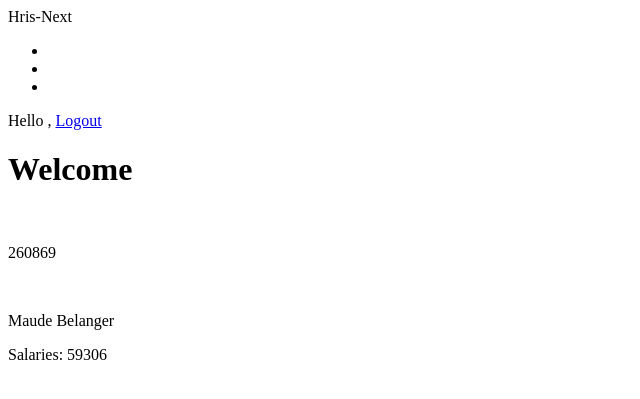
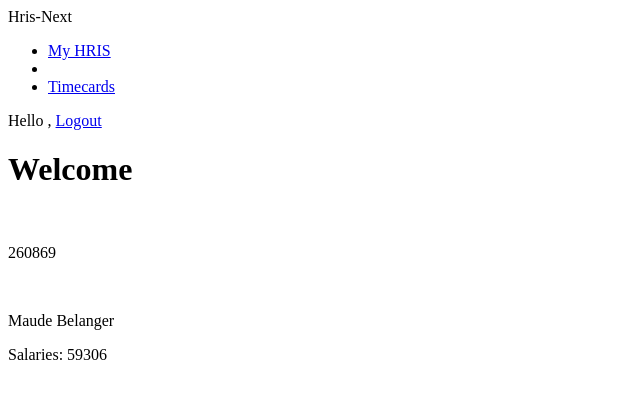
Before and after one commit to hrisnext/hrisnext.github.io, a Django app: page /hris/employee/2 in a window 1280 px wide. Shown: the top 399 px of the page, without its empty margins (0-640 px from the left). Run offline with Django 3.2, Linux system fonts and the light colour scheme; a user stored in the database is signed in; data comes from the database, SQL or seed files in the repository; some libraries are stand-ins or nearby versions.

Commit message:
base_generic improvement

```diff
--- a/templates/base_generic.html
+++ b/templates/base_generic.html
@@ -11,13 +11,13 @@
     {% if request.user.is_authenticated %}
       <ul class="menu">
         <li {% if section == "hris" %}class="selected"{% endif %}>
-
+          <a href="{% url "hris:index" %}">My HRIS</a>
         </li>
         <li {% if section == "payroll" %}class="selected"{% endif %}>
 
         </li>
         <li {% if section == "timecards" %}class="selected"{% endif %}>
-
+          <a href="{% url "timecards:allcards-list" %}"> Timecards</a>
         </li>
       </ul>
     {% endif %}
```
